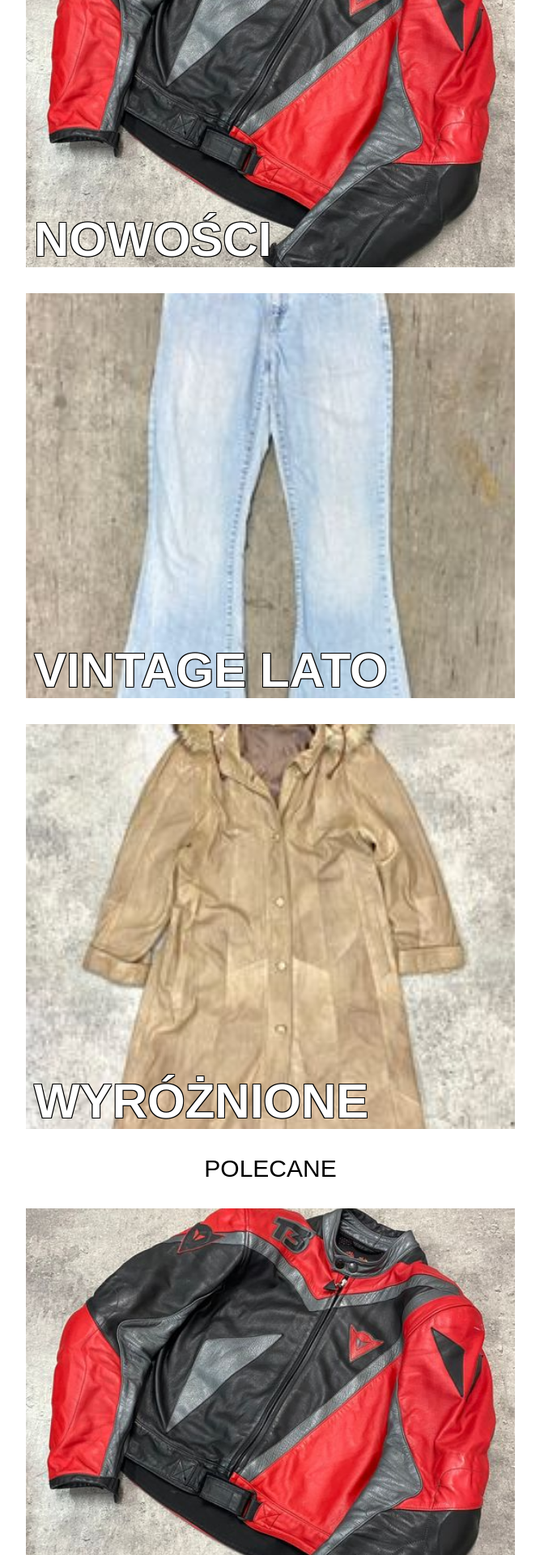
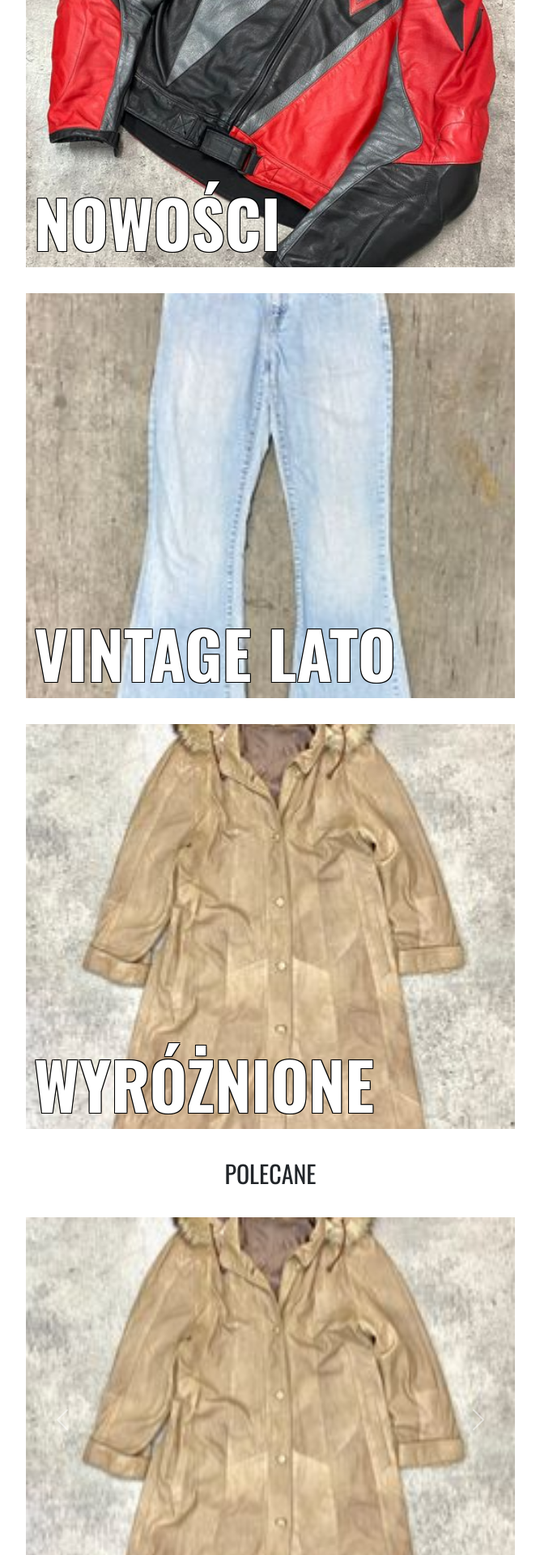
Before and after one commit to olohiperbolo/Yabro, a PHP site: page /yabro.html in a window 1280 px wide. Shown: the part 320-2240 px from the top of the page at 81% size, without its empty margins (306-973 px from the left). Run offline with PHP 8.4, Linux system fonts and the light colour scheme.

Commit message:
dodanie kilku stylow

```diff
--- a/style.css
+++ b/style.css
@@ -23,9 +23,12 @@
     padding: 0;
 }
 body{
-    font-family: Arial, sans-serif;
+    font-family: Oswald, sans-serif;
     background: white;
     background-size: cover;
+}
+h1{
+    font-family: Oswald, sans-serif;
 }
 main{
     flex-grow: 1;
@@ -84,6 +87,7 @@ main{
     background-position: center;
     grid-column: 2 / span 2;
     min-height: 500px;
+    max-height: 500px;
     text-align: center;
     font-size: 40px;
     position: relative;
@@ -94,6 +98,7 @@ main{
     background-position: center;
     grid-column: 2 / span 2;
     min-height: 500px;
+    max-height: 500px;
     text-align: center;
     font-size: 40px;
     position: relative;
@@ -104,6 +109,7 @@ main{
     background-position: center;
     grid-column: 2 / span 2;
     min-height: 500px;
+    max-height: 500px;
     text-align: center;
     font-size: 40px;
     position: relative;
@@ -117,7 +123,10 @@ main{
     text-align: center;
     position: relative;
 }
-
+.newest-box .carousel-item img{
+    height: 500px;
+    object-fit: cover;
+}
 .last-seen{
     background-image: url("plaszcz.jpeg");
     background-size: cover;
@@ -132,16 +141,20 @@ main{
     grid-column: 2 / span 2;
     text-align: center;
     font-size: 30px;
+    font-family: 'Oswald', sans-serif;
 }
 
 .last-seen-title{
     grid-column: 2 / span 2;
     text-align: center;
     font-size: 30px;
+    font-family: 'Oswald', sans-serif;
 }
 .recommended-box h2,
 .thematic-box h2,
 .highlighted-box h2{
+    font-family: Oswald, sans-serif;
+    font-size: 80px;
     font-weight: bold;
     color: white;
     text-shadow:
--- a/yabro.html
+++ b/yabro.html
@@ -6,8 +6,11 @@
     <meta name="author" content="Fashionista">
     <meta name="keywords" content="bergamo vintage">
     <meta name="description" content="drip">
+    <meta name="viewport" content="width=device-width, initial-scale=1">
     <link href="style.css" rel="stylesheet"/>
+    <link href="https://fonts.googleapis.com/css2?family=Oswald:wght@400;700&display=swap" rel="stylesheet">
     <link rel="stylesheet" href="https://cdnjs.cloudflare.com/ajax/libs/font-awesome/5.15.3/css/all.min.css"/>
+    <link href="https://cdn.jsdelivr.net/npm/bootstrap@5.3.3/dist/css/bootstrap.min.css" rel="stylesheet" integrity="sha384-QWTKZyjpPEjISv5WaRU9OFeRpok6YctnYmDr5pNlyT2bRjXh0JMhjY6hW+ALEwIH" crossorigin="anonymous">
 </head>
 <body>
     <header>
@@ -40,23 +43,38 @@
     </header>
     <main>
         <div class="grid-container">
-            <div class="recommended-box">
-                <h2>NOWOŚCI</h2>
-            </div>
-            <div class="thematic-box">
-                <h2>VINTAGE LATO</h2>
-            </div>
-            <div class="highlighted-box">
-                <h2>WYRÓŻNIONE</h2>
-            </div>
+            <div class="recommended-box"><h2>NOWOŚCI</h2></div>
+            <div class="thematic-box"><h2>VINTAGE LATO</h2></div>
+            <div class="highlighted-box"><h2>WYRÓŻNIONE</h2></div>
             <div class="newest-title">POLECANE</div>
             <div class="newest-box">
+                <div id="carouselExampleIndicators" class="carousel slide" data-bs-ride="carousel">
+                    <div class="carousel-inner">
+                        <div class="carousel-item active" data-bs-slide="3000">
+                            <img src="plaszcz.jpeg" class="d-block w-100" alt="...">
+                        </div>
+                        <div class="carousel-item" data-bs-ride="3000">
+                            <img src="kurtka.jpeg" class="d-block w-100" alt="...">
+                        </div>
+                        <div class="carousel-item" data-bs-slide="3000">
+                            <img src="spodnie.jpeg" class="d-block w-100" alt="...">
+                        </div>
+                    </div>
+                    <button class="carousel-control-prev" type="button" data-bs-target="#carouselExampleIndicators" data-bs-slide="prev">
+                        <span class="carousel-control-prev-icon" aria-hidden="true"></span>
+                        <span class="visually-hidden">Poprzedni</span>
+                    </button>
+                    <button class="carousel-control-next" type="button" data-bs-target="#carouselExampleIndicators" data-bs-slide="next">
+                        <span class="carousel-control-next-icon" aria-hidden="true"></span>
+                        <span class="visually-hidden">Następny</span>
+                    </button>
+                </div>
 
             </div>
+
             <div class="last-seen-title">OSTATNIO OGLĄDANE</div>
-            <div class="last-seen">
 
-            </div>
+            <div class="last-seen"></div>
         </div>
 
     </main>
@@ -86,5 +104,8 @@
             </li>
         </ul>
     </footer>
+    <script src="https://cdn.jsdelivr.net/npm/bootstrap@5.3.3/dist/js/bootstrap.bundle.min.js" integrity="sha384-YvpcrYf0tY3lHB60NNkmXc5s9fDVZLESaAA55NDzOxhy9GkcIdslK1eN7N6jIeHz" crossorigin="anonymous"></script>
+    <script src="https://cdn.jsdelivr.net/npm/@popperjs/core@2.11.8/dist/umd/popper.min.js" integrity="sha384-I7E8VVD/ismYTF4hNIPjVp/Zjvgyol6VFvRkX/vR+Vc4jQkC+hVqc2pM8ODewa9r" crossorigin="anonymous"></script>
+    <script src="https://cdn.jsdelivr.net/npm/bootstrap@5.3.3/dist/js/bootstrap.min.js" integrity="sha384-0pUGZvbkm6XF6gxjEnlmuGrJXVbNuzT9qBBavbLwCsOGabYfZo0T0to5eqruptLy" crossorigin="anonymous"></script>
 </body>
 </html>
```
